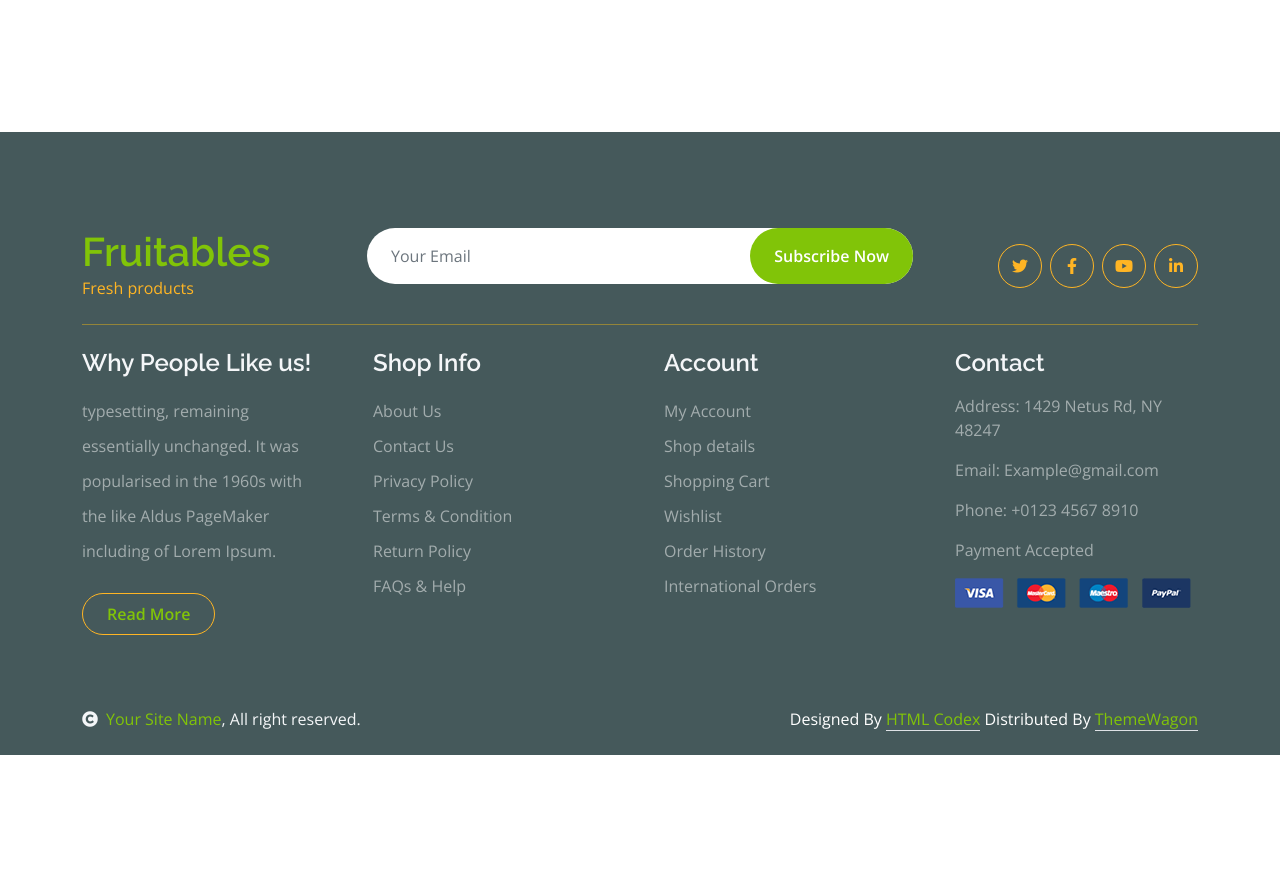
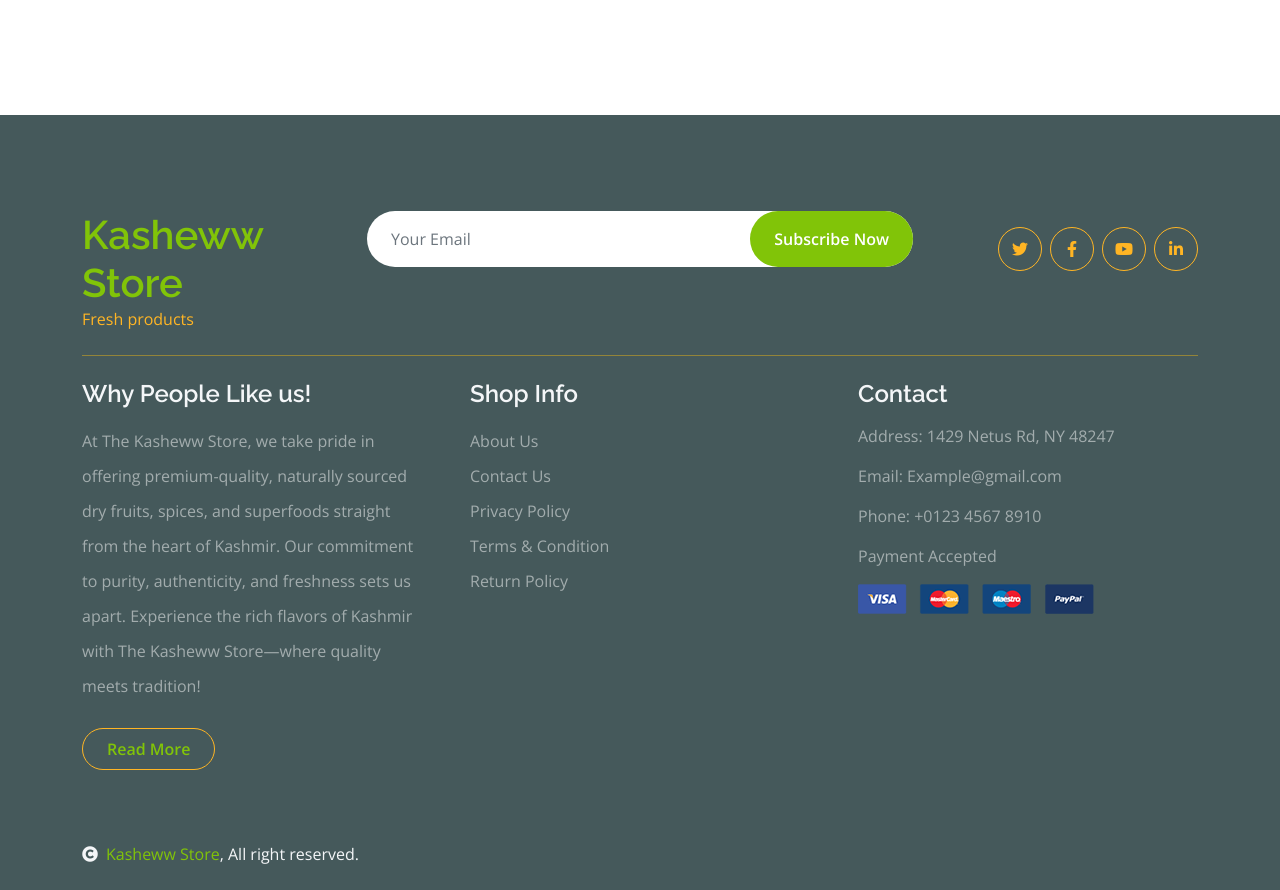
Before and after one commit to ikarlos/kasheww, a PHP site: page /index.php in a window 1280 px wide. Shown: the part 4680-5570 px from the top of the page. Before the commit the page ends 5435 px from the top, so only its background shows below. Run offline with PHP 8.4, Linux system fonts and the light colour scheme; data that the repository does not hold is empty; some libraries are stand-ins or nearby versions.

Commit message:
changed index

```diff
--- a/index.php
+++ b/index.php
@@ -194,11 +194,11 @@ include("./partials/navbar.php");
                     <div class="col-md-6 col-lg-4">
                         <a href="#">
                             <div class="service-item bg-secondary rounded border border-secondary">
-                                <img src="img/featur-1.jpg" class="img-fluid rounded-top w-100" alt="">
+                                <img src="img/banner1.png" class="img-fluid rounded-top w-100" alt="">
                                 <div class="px-4 rounded-bottom">
                                     <div class="service-content bg-primary text-center p-4 rounded">
-                                        <h5 class="text-white">Fresh Apples</h5>
-                                        <h3 class="mb-0">20% OFF</h3>
+                                        <h5 class="text-white">Fresh Spices</h5>
+                                        <h3 class="mb-0">Best Quality</h3>
                                     </div>
                                 </div>
                             </div>
@@ -207,17 +207,17 @@ include("./partials/navbar.php");
                     <div class="col-md-6 col-lg-4">
                         <a href="#">
                             <div class="service-item bg-dark rounded border border-dark">
-                                <img src="img/featur-2.jpg" class="img-fluid rounded-top w-100" alt="">
+                                <img src="img/banner-2.png" class="img-fluid rounded-top w-100" alt="">
                                 <div class="px-4 rounded-bottom">
                                     <div class="service-content bg-light text-center p-4 rounded">
-                                        <h5 class="text-primary">Tasty Fruits</h5>
-                                        <h3 class="mb-0">Free delivery</h3>
+                                        <h5 class="text-primary">Tasty Dry Fruits</h5>
+                                        <h3 class="mb-0"></h3>
                                     </div>
                                 </div>
                             </div>
                         </a>
                     </div>
-                    <div class="col-md-6 col-lg-4">
+                    <!-- <div class="col-md-6 col-lg-4">
                         <a href="#">
                             <div class="service-item bg-primary rounded border border-primary">
                                 <img src="img/featur-3.jpg" class="img-fluid rounded-top w-100" alt="">
@@ -229,7 +229,7 @@ include("./partials/navbar.php");
                                 </div>
                             </div>
                         </a>
-                    </div>
+                    </div> -->
                 </div>
             </div>
         </div>
--- a/partials/footer.php
+++ b/partials/footer.php
@@ -5,7 +5,7 @@
                     <div class="row g-4">
                         <div class="col-lg-3">
                             <a href="#">
-                                <h1 class="text-primary mb-0">Fruitables</h1>
+                                <h1 class="text-primary mb-0">Kasheww Store</h1>
                                 <p class="text-secondary mb-0">Fresh products</p>
                             </a>
                         </div>
@@ -26,37 +26,26 @@
                     </div>
                 </div>
                 <div class="row g-5">
-                    <div class="col-lg-3 col-md-6">
+                    <div class="col-lg-4 col-md-6">
                         <div class="footer-item">
                             <h4 class="text-light mb-3">Why People Like us!</h4>
-                            <p class="mb-4">typesetting, remaining essentially unchanged. It was
-                                popularised in the 1960s with the like Aldus PageMaker including of Lorem Ipsum.</p>
+                            <p class="mb-4">At The Kasheww Store, we take pride in offering premium-quality, naturally sourced dry fruits, spices, and superfoods straight from the heart of Kashmir. Our commitment to purity, authenticity, and freshness sets us apart. Experience the rich flavors of Kashmir with The Kasheww Store—where quality meets tradition!</p>
                             <a href="" class="btn border-secondary py-2 px-4 rounded-pill text-primary">Read More</a>
                         </div>
                     </div>
-                    <div class="col-lg-3 col-md-6">
+                    <div class="col-lg-4 col-md-6">
                         <div class="d-flex flex-column text-start footer-item">
                             <h4 class="text-light mb-3">Shop Info</h4>
-                            <a class="btn-link" href="">About Us</a>
-                            <a class="btn-link" href="">Contact Us</a>
-                            <a class="btn-link" href="">Privacy Policy</a>
-                            <a class="btn-link" href="">Terms & Condition</a>
-                            <a class="btn-link" href="">Return Policy</a>
-                            <a class="btn-link" href="">FAQs & Help</a>
+                            <a class="btn-link" href="./about.php">About Us</a>
+                            <a class="btn-link" href="./contact.php">Contact Us</a>
+                            <a class="btn-link" href="./privacy.php">Privacy Policy</a>
+                            <a class="btn-link" href="./terms.php">Terms & Condition</a>
+                            <a class="btn-link" href="./return.php">Return Policy</a>
+                            <!-- <a class="btn-link" href="">FAQs & Help</a> -->
                         </div>
                     </div>
-                    <div class="col-lg-3 col-md-6">
-                        <div class="d-flex flex-column text-start footer-item">
-                            <h4 class="text-light mb-3">Account</h4>
-                            <a class="btn-link" href="">My Account</a>
-                            <a class="btn-link" href="">Shop details</a>
-                            <a class="btn-link" href="">Shopping Cart</a>
-                            <a class="btn-link" href="">Wishlist</a>
-                            <a class="btn-link" href="">Order History</a>
-                            <a class="btn-link" href="">International Orders</a>
-                        </div>
-                    </div>
-                    <div class="col-lg-3 col-md-6">
+
+                    <div class="col-lg-4 col-md-6">
                         <div class="footer-item">
                             <h4 class="text-light mb-3">Contact</h4>
                             <p>Address: 1429 Netus Rd, NY 48247</p>
@@ -76,14 +65,9 @@
             <div class="container">
                 <div class="row">
                     <div class="col-md-6 text-center text-md-start mb-3 mb-md-0">
-                        <span class="text-light"><a href="#"><i class="fas fa-copyright text-light me-2"></i>Your Site Name</a>, All right reserved.</span>
+                        <span class="text-light"><a href="#"><i class="fas fa-copyright text-light me-2"></i>Kasheww Store</a>, All right reserved.</span>
                     </div>
-                    <div class="col-md-6 my-auto text-center text-md-end text-white">
-                        <!--/*** This template is free as long as you keep the below author’s credit link/attribution link/backlink. ***/-->
-                        <!--/*** If you'd like to use the template without the below author’s credit link/attribution link/backlink, ***/-->
-                        <!--/*** you can purchase the Credit Removal License from "https://htmlcodex.com/credit-removal". ***/-->
-                        Designed By <a class="border-bottom" href="https://htmlcodex.com">HTML Codex</a> Distributed By <a class="border-bottom" href="https://themewagon.com">ThemeWagon</a>
-                    </div>
+
                 </div>
             </div>
         </div>
```
Also changed, not shown: img/banner-2.png (added), 1 other file.
